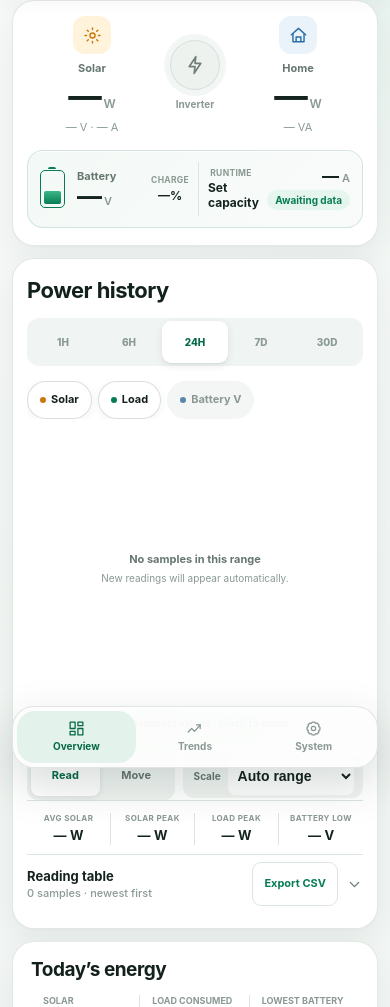
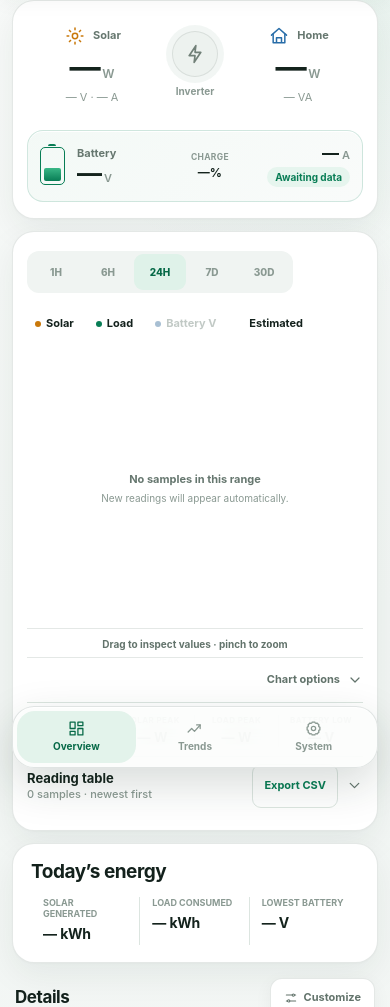
Before and after one commit to AbdelRahmanBouri/sumry-hgx-solar-monitor, a Flask app: page / in a window 390 px wide. Shown: the part 68-1075 px from the top of the page. Run offline with Flask 3, Linux system fonts and the light colour scheme; data comes from the database, SQL or seed files in the repository; data that the repository does not hold is empty.

Commit message:
Streamline power flow and chart controls

```diff
--- a/solar_monitor/static/lab-overrides.css
+++ b/solar_monitor/static/lab-overrides.css
@@ -110,22 +110,40 @@ body[data-dashboard-design="v3"] .pi-card { order: 11; }
   font-weight: 750;
 }
 
-body[data-dashboard-design="v3"] .flow-card { padding: 12px 18px 17px; }
+body[data-dashboard-design="v3"] .flow-card { padding: 10px 18px 16px; }
 body[data-dashboard-design="v3"] .flow-top {
-  min-height: 126px;
+  min-height: 108px;
   margin-top: 0;
   grid-template-columns: minmax(76px, 1fr) minmax(18px, .48fr) 54px minmax(18px, .48fr) minmax(76px, 1fr);
 }
-body[data-dashboard-design="v3"] .flow-icon { width: 38px; height: 38px; margin-bottom: 7px; border-radius: 12px; }
-body[data-dashboard-design="v3"] .flow-icon svg { width: 19px; height: 19px; }
+body[data-dashboard-design="v3"] .flow-end {
+  display: grid;
+  grid-template-columns: auto auto;
+  align-items: center;
+  justify-content: center;
+  column-gap: 6px;
+}
+body[data-dashboard-design="v3"] .flow-icon {
+  width: 24px;
+  height: 24px;
+  grid-column: 1;
+  grid-row: 1;
+  margin: 0;
+  border-radius: 0;
+  background: transparent;
+}
+body[data-dashboard-design="v3"] .flow-icon svg { width: 20px; height: 20px; }
+body[data-dashboard-design="v3"] .flow-name { grid-column: 2; grid-row: 1; }
+body[data-dashboard-design="v3"] .flow-end > strong,
+body[data-dashboard-design="v3"] .flow-meta { grid-column: 1 / -1; }
 body[data-dashboard-design="v3"] .flow-name { font-size: 11px; font-weight: 700; }
-body[data-dashboard-design="v3"] .flow-end strong { margin-top: 3px; font-size: clamp(28px, 8.6vw, 38px); }
+body[data-dashboard-design="v3"] .flow-end strong { margin-top: 4px; font-size: clamp(27px, 8vw, 35px); }
 body[data-dashboard-design="v3"] .flow-end strong small { font-size: 12px; }
 body[data-dashboard-design="v3"] .flow-meta { margin-top: 6px; font-size: 11px; }
 body[data-dashboard-design="v3"] .inverter { gap: 7px; }
 body[data-dashboard-design="v3"] .inverter > span {
-  width: 50px;
-  height: 50px;
+  width: 46px;
+  height: 46px;
   border: 0;
   background: linear-gradient(145deg, #e9f8f1, #dff3e9);
   box-shadow: inset 0 0 0 1px rgba(8,127,91,.22), 0 0 0 6px rgba(231,246,239,.7);
@@ -150,8 +168,8 @@ body[data-dashboard-design="v3"] .battery-path { height: 26px; margin: -14px aut
 body[data-dashboard-design="v3"] .battery-path.idle { opacity: 0; }
 body[data-dashboard-design="v3"] .battery-path::before { height: 22px; }
 body[data-dashboard-design="v3"] .battery-row {
-  min-height: 78px;
-  grid-template-columns: 30px minmax(58px, .75fr) minmax(112px, 1.25fr) auto;
+  min-height: 72px;
+  grid-template-columns: 30px minmax(58px, .75fr) minmax(82px, 1fr) auto;
   gap: 7px;
   padding: 11px 12px;
   border-color: rgba(8,127,91,.16);
@@ -170,6 +188,7 @@ body[data-dashboard-design="v3"] .battery-estimates {
   grid-column: 3;
   grid-row: 1;
   align-self: stretch;
+  grid-template-columns: 1fr;
   gap: 0;
   padding: 0;
   border: 0;
@@ -236,12 +258,14 @@ body[data-dashboard-design="v3"] .card-readouts b { font-size: 10px; }
 body[data-dashboard-design="v3"] .trend-card { padding: 19px 18px 15px; scroll-margin-top: 78px; overflow: hidden; }
 body[data-dashboard-design="v3"] .trend-heading { align-items: flex-end; }
 body[data-dashboard-design="v3"] .trend-heading h2 { font-size: 22px; }
+body[data-dashboard-design="v3"] .trend-heading.compact { align-items: center; justify-content: flex-start; }
 .trend-subtitle { margin: 5px 0 0; color: var(--lab-muted); font-size: 11px; }
 body[data-dashboard-design="v3"] .range-control { border-color: transparent; border-radius: 12px; background: #f0f4f2; }
-body[data-dashboard-design="v3"] .range-control button { min-width: 39px; height: 34px; border-radius: 9px; font-size: 10px; }
+body[data-dashboard-design="v3"] .range-control button { min-width: 39px; height: 32px; border-radius: 9px; font-size: 10px; }
 body[data-dashboard-design="v3"] .range-control button.active {
+  background: #dff2e9;
   color: var(--lab-accent-strong);
-  box-shadow: 0 1px 2px rgba(15,38,29,.06), 0 3px 9px rgba(15,38,29,.08);
+  box-shadow: none;
 }
 body[data-dashboard-design="v3"] .legend {
   justify-content: flex-start;
@@ -253,18 +277,19 @@ body[data-dashboard-design="v3"] .legend {
 body[data-dashboard-design="v3"] .legend::-webkit-scrollbar { display: none; }
 body[data-dashboard-design="v3"] .legend-toggle,
 body[data-dashboard-design="v3"] .zoom-reset {
-  min-height: 38px;
+  min-height: 32px;
   flex: 0 0 auto;
-  padding-inline: 12px;
+  padding-inline: 7px;
   border-color: transparent;
-  background: #f3f6f4;
+  background: transparent;
   font-size: 11px;
 }
 body[data-dashboard-design="v3"] .legend-toggle.active {
-  border-color: rgba(35,67,54,.17);
-  background: white;
-  box-shadow: 0 2px 9px rgba(21,45,35,.055);
+  border-color: transparent;
+  background: transparent;
+  box-shadow: none;
 }
+body[data-dashboard-design="v3"] .legend-toggle:not(.active) { opacity: .52; }
 body[data-dashboard-design="v3"] .chart-controls {
   display: grid;
   grid-template-columns: auto minmax(0, 1fr) auto;
@@ -319,6 +344,23 @@ body[data-dashboard-design="v3"] .chart-hint {
   text-align: center;
 }
 body[data-dashboard-design="v3"] .chart-hint.dismissed { visibility: hidden; opacity: 0; }
+body[data-dashboard-design="v3"] .chart-options { margin-top: 3px; border-top: 1px solid var(--lab-hairline); }
+body[data-dashboard-design="v3"] .chart-options > summary {
+  min-height: 44px;
+  display: flex;
+  align-items: center;
+  justify-content: flex-end;
+  gap: 7px;
+  list-style: none;
+  color: var(--lab-muted);
+  font-size: 11px;
+  font-weight: 750;
+  cursor: pointer;
+}
+body[data-dashboard-design="v3"] .chart-options > summary::-webkit-details-marker { display: none; }
+body[data-dashboard-design="v3"] .chart-options > summary svg { width: 16px; height: 16px; transition: transform .2s ease; }
+body[data-dashboard-design="v3"] .chart-options[open] > summary svg { transform: rotate(180deg); }
+body[data-dashboard-design="v3"] .chart-options .chart-controls { margin-top: 0; margin-bottom: 10px; }
 body[data-dashboard-design="v3"] .chart-tooltip {
   min-width: 188px;
   top: 4px;
@@ -409,8 +451,18 @@ body[data-dashboard-design="v3"] .metric-updated { animation: value-settle .42s
   body[data-dashboard-design="v3"] .lab-banner { margin-top: 2px; }
   body[data-dashboard-design="v3"] .summary-card { min-height: 142px; }
   body[data-dashboard-design="v3"] .trend-heading { display: block; }
-  body[data-dashboard-design="v3"] .range-control { width: 100%; display: grid; grid-template-columns: repeat(5, 1fr); margin-top: 15px; }
-  body[data-dashboard-design="v3"] .range-control button { min-width: 0; height: 42px; }
+  body[data-dashboard-design="v3"] .trend-heading.compact .range-control { margin-top: 0; }
+  body[data-dashboard-design="v3"] .range-control {
+    width: max-content;
+    max-width: 100%;
+    display: flex;
+    flex-wrap: nowrap;
+    margin-top: 15px;
+    overflow-x: auto;
+    scrollbar-width: none;
+  }
+  body[data-dashboard-design="v3"] .range-control::-webkit-scrollbar { display: none; }
+  body[data-dashboard-design="v3"] .range-control button { min-width: 52px; height: 36px; padding-inline: 10px; }
   body[data-dashboard-design="v3"] .chart-controls {
     grid-template-columns: minmax(130px, .9fr) minmax(150px, 1.1fr);
     gap: 8px;
--- a/solar_monitor/templates/index.html
+++ b/solar_monitor/templates/index.html
@@ -13,7 +13,7 @@
   <link rel="icon" href="/static/solar-app-icon.svg" type="image/svg+xml">
   <link rel="stylesheet" href="/static/theme.css?v=1">
   <link rel="stylesheet" href="/static/style.css?v=7">
-  <link rel="stylesheet" href="/static/lab-overrides.css?v=6">
+  <link rel="stylesheet" href="/static/lab-overrides.css?v=7">
 </head>
 <body data-dashboard-mode="live" data-dashboard-design="v3">
   <header class="app-bar">
@@ -81,7 +81,7 @@
         </div>
         <div class="battery-estimates">
           <span><small>Charge</small><strong id="battery-soc">—%</strong></span>
-          <span><small>Runtime</small><strong id="battery-runtime">Set capacity</strong></span>
+          <span class="battery-runtime-estimate" hidden><small>Runtime</small><strong id="battery-runtime">Set capacity</strong></span>
         </div>
       </div>
     </section>
@@ -139,9 +139,8 @@
     </section>
     <section class="extra-metrics-grid" id="extra-metrics-grid" aria-label="Added data cards"></section>
 
-    <section class="trend-card card" id="trends">
-      <div class="trend-heading">
-        <div><h2>Power history</h2></div>
+    <section class="trend-card card" id="trends" aria-label="Power history">
+      <div class="trend-heading compact">
         <div class="range-control" role="group" aria-label="Chart range">
           <button type="button" data-hours="1">1H</button>
           <button type="button" data-hours="6">6H</button>
@@ -150,10 +149,12 @@
           <button type="button" data-hours="720">30D</button>
         </div>
       </div>
+      <p class="estimate-note" id="estimate-note" hidden></p>
       <div class="legend" id="chart-legend">
         <button type="button" class="legend-toggle active" data-series="pv"><i class="solar-key"></i>Solar</button>
         <button type="button" class="legend-toggle active" data-series="load"><i class="load-key"></i>Load</button>
         <button type="button" class="legend-toggle" data-series="battery"><i class="battery-key"></i>Battery V</button>
+        <button type="button" class="legend-toggle" data-series="estimate" id="estimate-toggle" hidden><i class="estimate-key"></i>Estimated</button>
         <button type="button" class="zoom-reset" id="zoom-reset" hidden>Reset zoom</button>
       </div>
       <div class="chart-wrap">
@@ -162,7 +163,9 @@
         <div class="chart-empty" id="chart-empty" hidden><strong>No samples in this range</strong><span>New readings will appear automatically.</span></div>
       </div>
       <div class="chart-hint" id="chart-hint">Drag to inspect values · pinch to zoom</div>
-      <div class="chart-controls" aria-label="Chart tools">
+      <details class="chart-options">
+        <summary><span>Chart options</span><svg viewBox="0 0 24 24"><path d="m6 9 6 6 6-6"/></svg></summary>
+        <div class="chart-controls" aria-label="Chart tools">
         <div class="chart-mode" role="group" aria-label="Touch mode">
           <button type="button" id="chart-inspect" class="active" aria-pressed="true">Read</button>
           <button type="button" id="chart-pan" aria-pressed="false">Move</button>
@@ -173,7 +176,8 @@
           <button type="button" id="chart-reset" aria-label="Reset chart view">Reset</button>
         </div>
         <label class="y-scale-control"><span>Scale</span><select id="chart-y-scale" aria-label="Chart Y-axis maximum"><option value="auto">Auto range</option><option value="250">250 W max</option><option value="500">500 W max</option><option value="750">750 W max</option><option value="1000">1 kW max</option><option value="1500">1.5 kW max</option><option value="2000">2 kW max</option><option value="3000">3 kW max</option><option value="4000">4 kW max</option><option value="6000">6 kW max</option></select></label>
-      </div>
+        </div>
+      </details>
       <div class="trend-stats">
         <div><span>Avg solar</span><strong id="solar-average">— W</strong></div>
         <div><span>Solar peak</span><strong id="solar-peak">— W</strong></div>
```
Also changed, not shown: other parts of solar_monitor/static/lab-overrides.css (+12 -9 lines), solar_monitor/templates/lab.html (+9 -7 lines).
